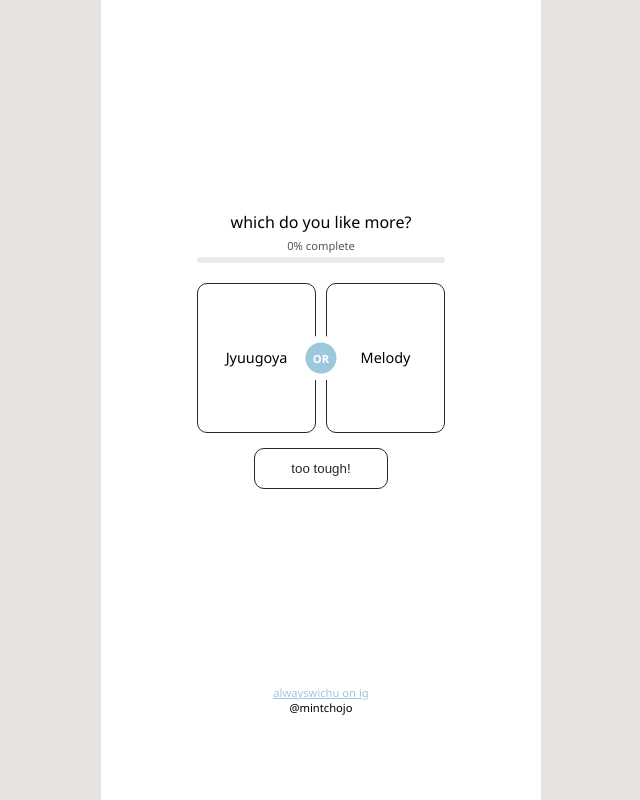
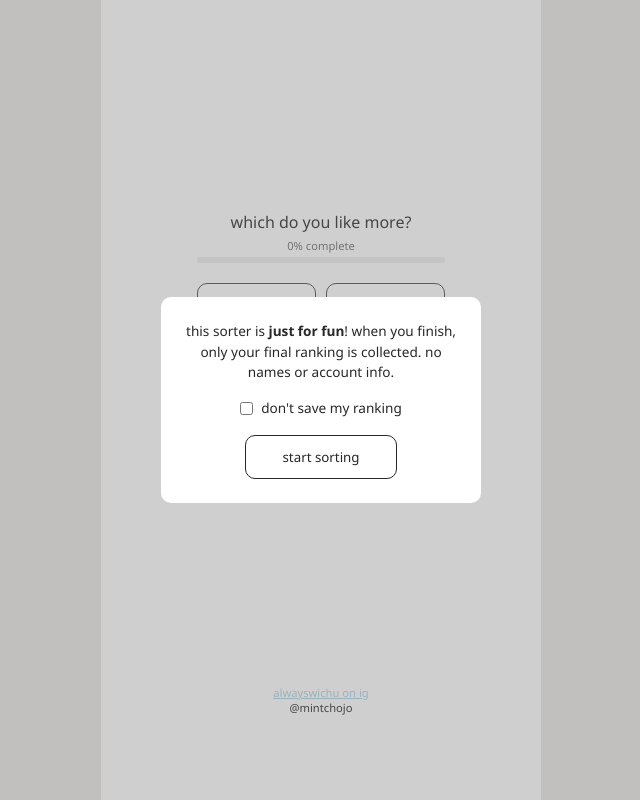
Before and after one commit to mintchojo/andteam-sort, a plain HTML site: page index.html in a window 1280 px wide. Shown: the whole page, without its empty margins (319-959 px from the left). Drawn offline with Linux system fonts and the light colour scheme.

Commit message:
add db connection

```diff
--- a/index.html
+++ b/index.html
@@ -8,6 +8,23 @@
     <link rel="stylesheet" href="style.css">
 </head>
 <body>
+
+    <div class="consent-overlay" id="consent-overlay">
+        <div class="consent-box">
+            <p>
+                this sorter is <b>just for fun</b>! when you finish, only your final
+                ranking is collected.
+                no names or account info.
+            </p>
+
+            <label class="consent-check">
+                <input type="checkbox" id="opt-out">
+                <span>don't save my ranking</span>
+            </label>
+            <button class="consent-button" id="consent-btn">start sorting</button>
+        </div>
+    </div>
+
     <div class="mobile-container">
         <div class="ui-container">
 
--- a/script.js
+++ b/script.js
@@ -1,3 +1,26 @@
+const SUPABASE_URL = 'https://zhhnrctnawlwixkbouiv.supabase.co/';
+const SUPABASE_KEY = 'sb_publishable_GPNbcUjNaXy_uIEUSvaelA_hfaldyHN';
+
+let optOut = false;
+
+document.getElementById('consent-btn').addEventListener('click', () => {
+    optOut = document.getElementById('opt-out').checked;
+    document.getElementById('consent-overlay').classList.add('hidden');
+});
+
+function saveRanking(list) {
+    fetch(`${SUPABASE_URL}/rest/v1/rankings`, {
+        method: 'POST',
+        headers: {
+            'Content-Type': 'application/json',
+            'apikey': SUPABASE_KEY,
+            'Prefer': 'return=minimal'
+        },
+        body: JSON.stringify({ ranking: list.map(s => s.id) }),
+        keepalive: true
+    }).catch(() => {});
+}
+
 let items = songs.map((songName, idx) => ({ id: idx + 1, title: songName }));
 
 for (let i = items.length - 1; i > 0; i--) {
@@ -21,11 +44,11 @@ const progressText = document.getElementById('progress-text');
 
 const params = new URLSearchParams(location.search);
 
-if (params.has('debug')) {
-    showFinalResults(items);
-} else {
-    startNextInsertion();
-}
+// if (params.has('debug')) {
+//     showFinalResults(items);
+// } else {
+//     startNextInsertion();
+// }
 
 function remainingComparisons() {
     let total = 0;
@@ -50,6 +73,7 @@ function startNextInsertion() {
     if (queue.length === 0) {
         current = null;
         updateProgressBar();
+        if (!optOut) saveRanking(ranked);
         showFinalResults(ranked);
         return;
     }
--- a/style.css
+++ b/style.css
@@ -194,3 +194,52 @@ body {
 .insta-link {
     color: #9bc9db;
 }
+
+.consent-overlay {
+    position: fixed;
+    inset: 0;
+    background-color: #97979775;
+    display: flex;
+    align-items: center;
+    justify-content: center;
+    padding: 20px;
+    z-index: 100;   /* above the OR circle */
+}
+
+.consent-overlay.hidden {
+    display: none;
+}
+
+.consent-box {
+    background-color: #ffffff;
+    border-radius: 10px;
+    padding: 24px 20px;
+    max-width: 320px;
+    font-size: 0.85rem;
+    line-height: 1.5;
+    color: #282828;
+    text-align: center;
+}
+
+.consent-box p {
+    margin-bottom: 12px;
+}
+
+.consent-check {
+    display: flex;
+    align-items: center;
+    justify-content: center;
+    gap: 8px;
+    margin: 16px 0;
+    cursor: pointer;
+}
+
+.consent-button {
+    color: #282828;
+    background-color: #ffffff;
+    border: 1px solid #282828;
+    border-radius: 10px;
+    padding: 12px 36px;
+    cursor: pointer;
+    font-family: inherit;
+}
```
